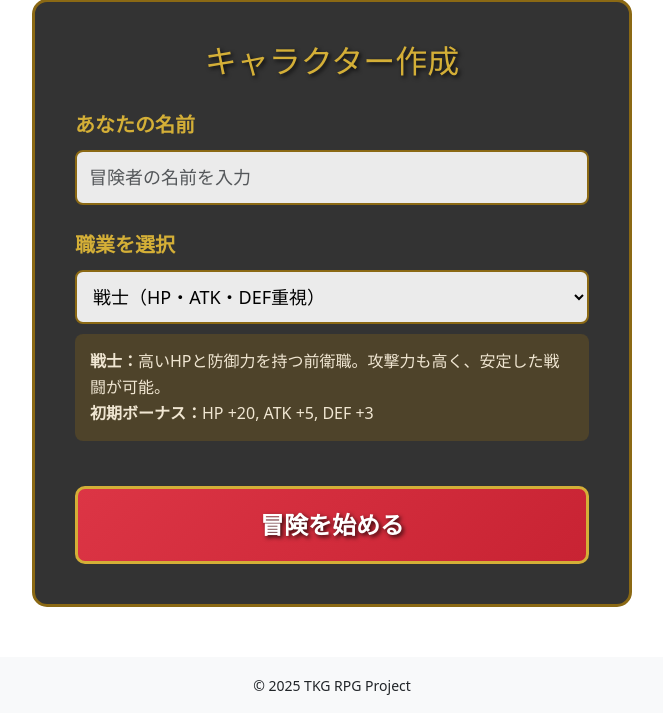
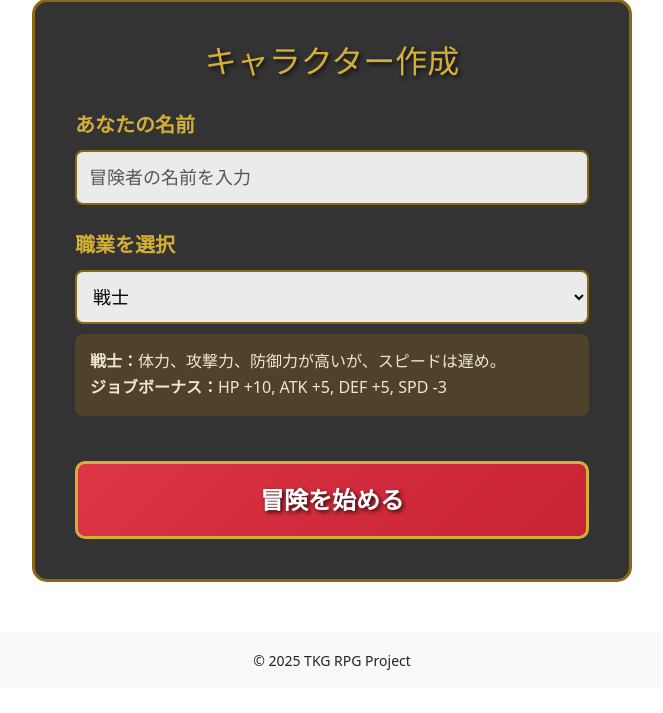
Before and after one commit to TKtkGg/Rebirth-RPG-Game-, a Django app: page /game/start/ in a window 1280 px wide. Shown: the part 99-812 px from the top of the page, without its empty margins (308-971 px from the left). After the commit the page ends 769 px from the top, so only its background shows below. Run offline with Django 5.2, Linux system fonts and the light colour scheme.

Commit message:
敵の出現確率の調整、敵の繰り出す技の確率調整、その他調整。

```diff
--- a/game/models.py
+++ b/game/models.py
@@ -233,6 +233,7 @@ class Enemy(models.Model):
     exp = models.IntegerField(default=120)
     is_defeated = models.BooleanField(default=False)
     level = models.IntegerField(default=1)
+    appearance_rate = models.FloatField(default=1.0)  # 出現率（1.0で等倍）
     max_hp_default = models.IntegerField(default=50)
     atk_default = models.IntegerField(default=8)
     defense_default = models.IntegerField(default=3)
@@ -252,4 +253,4 @@ class Enemy(models.Model):
     stages = models.ManyToManyField(Stage, blank=True, related_name='enemies')
 
     def __str__(self):
-        return f"{self.name} (Lv.{self.level}) (ステージ: {', '.join([stage.name for stage in self.stages.all()])})"
+        return f"{self.name} (Lv.{self.level_default}) (ステージ: {', '.join([stage.name for stage in self.stages.all()])})"
--- a/game/templates/game/start.html
+++ b/game/templates/game/start.html
@@ -104,14 +104,14 @@
         <div class="form-group">
             <label for="job" class="form-label">職業を選択</label>
             <select name="job" id="job" class="job-select" required>
-                <option value="戦士">戦士（HP・ATK・DEF重視）</option>
-                <option value="魔法使い">魔法使い（ATK・SPD重視、HP低め）</option>
-                <option value="盗賊">盗賊（ATK・SPD重視）</option>
+                <option value="戦士">戦士</option>
+                <option value="魔法使い">魔法使い</option>
+                <option value="盗賊">忍者</option>
             </select>
 
             <div class="job-description" id="job-desc">
-                <strong>戦士：</strong>高いHPと防御力を持つ前衛職。攻撃力も高く、安定した戦闘が可能。<br>
-                <strong>初期ボーナス：</strong>HP +20, ATK +5, DEF +3
+                <strong>戦士：</strong>体力、攻撃力、防御力が高いが、スピードは遅め。<br>
+                <strong>ジョブボーナス：</strong>HP +10, ATK +5, DEF +5, SPD -3
             </div>
         </div>
 
@@ -124,9 +124,9 @@
     const jobDesc = document.getElementById('job-desc');
 
     const descriptions = {
-        '戦士': '<strong>戦士：</strong>高いHPと防御力を持つ前衛職。攻撃力も高く、安定した戦闘が可能。<br><strong>初期ボーナス：</strong>HP +20, ATK +5, DEF +3',
-        '魔法使い': '<strong>魔法使い：</strong>高い攻撃力と素早さを持つ後衛職。HPと防御力は低いが、強力な魔法で敵を倒す。<br><strong>初期ボーナス：</strong>HP -10, ATK +8, DEF -2, SPD +2',
-        '盗賊': '<strong>盗賊：</strong>高い攻撃力と素早さを持つトリッキーな職業。素早い攻撃で敵を翻弄する。<br><strong>初期ボーナス：</strong>ATK +3, SPD +7'
+        '戦士': '<strong>戦士：</strong>体力、攻撃力、防御力が高いが、スピードは遅め。<br><strong>ジョブボーナス：</strong>HP +10, ATK +5, DEF +5, SPD -3',
+        '魔法使い': '<strong>魔法使い：</strong>高い攻撃力を持つが、打たれ弱い。<br><strong>ジョブボーナス：</strong>HP -10, ATK +8, DEF -2, SPD +3',
+        '盗賊': '<strong>忍者：</strong>攻撃力、スピードのあるジョブ。他はフツー。<br><strong>初期ボーナス：</strong>HP -5, ATK +5, SPD +7'
     };
 
     jobSelect.addEventListener('change', function() {
--- a/game/views.py
+++ b/game/views.py
@@ -48,10 +48,8 @@ def get_player_from_request(request, player_id=None):
 
     return None
 
-
 def home(request):
     return render(request, 'game/home.html')
-
 
 def stage_select(request, player_id):
     """ステージ選択画面"""
@@ -62,7 +60,6 @@ def stage_select(request, player_id):
         'player': player,
         'stages': stages,
     })
-
 
 def start_game(request):
     """職業選択画面（ログインユーザー/ゲスト両対応）"""
@@ -90,15 +87,15 @@ def start_game(request):
         # ジョブに応じたステータス設定
         if job == "戦士":
             base_hp, base_atk, base_def, base_spd = 100, 5, 5, 5
-            job_bonus_hp, job_bonus_atk, job_bonus_def, job_bonus_spd = 10, 3, 3, 0
+            job_bonus_hp, job_bonus_atk, job_bonus_def, job_bonus_spd = 10, 5, 5, -3
             stat_points = 0
         elif job == "魔法使い":
             base_hp, base_atk, base_def, base_spd = 100, 5, 5, 5
-            job_bonus_hp, job_bonus_atk, job_bonus_def, job_bonus_spd = -10, 7, 0, 5
+            job_bonus_hp, job_bonus_atk, job_bonus_def, job_bonus_spd = -10, 8, -2, 3
             stat_points = 0
-        elif job == "盗賊":
+        elif job == "忍者":
             base_hp, base_atk, base_def, base_spd = 100, 5, 5, 5
-            job_bonus_hp, job_bonus_atk, job_bonus_def, job_bonus_spd = -5, 3, 0, 7
+            job_bonus_hp, job_bonus_atk, job_bonus_def, job_bonus_spd = -5, 5, 0, 7
             stat_points = 0
         else:
             base_hp, base_atk, base_def, base_spd = 100, 5, 5, 5
@@ -167,7 +164,6 @@ def start_game(request):
 
     return render(request, 'game/start.html', {'default_name': default_name})
 
-
 def battle_start(request, player_id, enemy_id=None):
     player = Player.objects.get(id=player_id)
 
@@ -318,20 +314,22 @@ def battle(request, player_id, enemy_id=None):
             potential_level = random.randint(enemy_min_level, enemy_max_level)
             level_diff = abs(player.level - potential_level)
 
-            # レベル差が小さいほど重みを大きく
+            # レベル差が小さいほど重みを大きく + 出現率補正
             if level_diff == 0:
-                weight = 20  # 同レベルは最も出やすい
+                base_weight = 20  # 同レベルは最も出やすい
             elif level_diff == 1:
-                weight = 15
+                base_weight = 15
             elif level_diff == 2:
-                weight = 10
+                base_weight = 10
             elif level_diff == 3:
-                weight = 6
+                base_weight = 6
             elif level_diff == 4:
-                weight = 3
+                base_weight = 3
             else:
-                weight = 1
-
+                base_weight = 1
+
+            # appearance_rateで重みを調整（例: 1.5なら1.5倍、0.5なら半分）
+            weight = max(1, int(base_weight * max(enemy.appearance_rate, 0)))
             weighted_enemies.extend([(enemy, potential_level)] * weight)
 
         # ランダムに敵を選択
@@ -614,20 +612,94 @@ def battle(request, player_id, enemy_id=None):
 
         return message,True
 
-    def choose_enemyAction(enemy,player):
+    def choose_enemyAction(enemy, player, buffs, debuffs):
         skills = ENEMY_SKILLS.get(enemy.name, [])
         if not skills:
             return None  # スキルが存在しない場合はNoneを返す
 
-        total_priority = sum(skill["priority"] for skill in skills)
+        # HP比率を計算
+        player_hp_ratio = player.total_hp_battle / player.total_max_hp_battle if player.total_max_hp_battle > 0 else 1.0
+        enemy_hp_ratio = enemy.hp / enemy.max_hp if enemy.max_hp > 0 else 1.0
+
+        # 各スキルの優先度を動的に調整
+        adjusted_skills = []
+        for skill in skills:
+            # 元のスキルをコピー（ENEMY_SKILLSを破壊しないため）
+            skill_copy = {**skill}
+            priority = skill_copy["priority"]  # 元の優先度
+
+            # スキルの効果を解析
+            has_debuff_effect = any(effect.get("type") == "debuf" and effect.get("target") == "player" for effect in skill_copy.get("effects", []))
+            has_buff_effect = any(effect.get("type") == "buf" and effect.get("target") == "enemy" for effect in skill_copy.get("effects", []))
+            has_attack_effect = any(effect.get("type") == "attack" for effect in skill_copy.get("effects", []))
+            has_defense_effect = any(effect.get("type") == "defense" for effect in skill_copy.get("effects", []))
+
+            # max_usesがある攻撃/防御スキルを特別扱い
+            has_max_uses = "max_uses" in skill_copy
+            is_special_attack = has_attack_effect and has_max_uses
+            is_special_defense = has_defense_effect and has_max_uses
+
+            # 使用回数が0のスキルは優先度を0にする（選ばれなくなる）
+            if has_max_uses and skill_copy.get("max_uses", 0) <= 0:
+                priority = 0
+            else:
+                # 1. 敵（player）にデバフがかかっていない場合、自身の技にデバフがあれば
+                if not debuffs.get("player") and has_debuff_effect:
+                    priority *= 2
+
+                # 2. 自身（enemy）にバフがかかっていない場合、自身の技にバフがあれば
+                if not buffs.get("enemy") and has_buff_effect:
+                    priority *= 2
+
+                # 3. 敵（player）のHPが20%以下の場合
+                if player_hp_ratio <= 0.2 and has_attack_effect:
+                    if is_special_attack:
+                        priority *= 5  # 特殊攻撃スキルならさらに優先度を上げる
+                    else:
+                        priority *= 3  # 優先度を大幅に上げる
+                # 敵（player）のHPが50%以下の場合
+                elif player_hp_ratio <= 0.5 and has_attack_effect:
+                    if is_special_attack:
+                        priority *= 3  # 特殊攻撃スキルなら優先度を上げる
+                    else:
+                        priority *= 2  # 優先度を上げる
+                # 敵（player）のHPが100%以下の場合
+                elif player_hp_ratio <= 1.0 and has_attack_effect:
+                    if is_special_attack:
+                        priority *= 2  # 特殊攻撃スキルなら少し優先度を上げる
+                    else:
+                        priority *= 1.5  # 優先度を少し上げる
+
+                # 4. 自身（enemy）のHPが50%以下の場合
+                if enemy_hp_ratio <= 0.5 and has_defense_effect:
+                    priority *= 2
+
+            skill_copy["priority"] = priority
+            adjusted_skills.append(skill_copy)
+
+        # 調整後の優先度に基づいて選択
+        total_priority = sum(s["priority"] for s in adjusted_skills)
+        if total_priority <= 0:
+            # 全スキルの優先度が0の場合、通常攻撃を返す
+            return {"name": "攻撃", "effects": [{"type": "attack", "target": "player", "multiplier": 1.0}], "priority": 1}
+
         rand_val = random.uniform(0, total_priority)
         cumulative = 0
-        for skill in skills:
+
+        for skill in adjusted_skills:
             cumulative += skill["priority"]
             if rand_val <= cumulative:
+                # 選ばれたスキルのmax_usesを減らす（元データを更新）
+                if "max_uses" in skill and skill["max_uses"] > 0:
+                    # ENEMY_SKILLSの元データを検索して更新
+                    for original_skill in ENEMY_SKILLS[enemy.name]:
+                        if original_skill["name"] == skill["name"]:
+                            original_skill["max_uses"] -= 1
+                            break
+
                 return skill
 
-        return random.choice(skills)  # フォールバックとしてランダムに選択
+        return adjusted_skills[0] if adjusted_skills else None  # フォールバックとして最初のスキルを選択
 
     def enemyAction(message,enemy,player,buffs,debuffs,actionp,actione):
         message = f"{enemy.name}の{actione['name']}！　"
@@ -776,7 +848,7 @@ def battle(request, player_id, enemy_id=None):
                 player.save()
 
                 # アイテム使用後は敵のターン（必ず先手だがターン経過）
-                actione = choose_enemyAction(enemy,player)
+                actione = choose_enemyAction(enemy, player, buffs, debuffs)
                 ex_message,buffs,debuffs = enemyAction(message,enemy,player,buffs,debuffs,'item',actione)
                 request.session["buffs"] = buffs
                 request.session["debuffs"] = debuffs
@@ -885,7 +957,7 @@ def battle(request, player_id, enemy_id=None):
                 })
             else:
                 # 逃走失敗 - 敵のターンへ
-                actione = choose_enemyAction(enemy,player)
+                actione = choose_enemyAction(enemy, player, buffs, debuffs)
                 ex_message,buffs,debuffs = enemyAction(message,enemy,player,buffs,debuffs,actionp,actione)
                 request.session["buffs"] = buffs
                 request.session["debuffs"] = debuffs
@@ -955,7 +1027,7 @@ def battle(request, player_id, enemy_id=None):
                     "enemy_hp_percent": enemy_hp_percent,
                 })
 
-        actione = choose_enemyAction(enemy,player)
+        actione = choose_enemyAction(enemy, player, buffs, debuffs)
 
         spdcheck = spdcheck(actionp,actione)
         if spdcheck:
```
Also changed, not shown: game/skills.py (+8 -8 lines), game/migrations/0027_enemy_appearance_rate.py (added).
